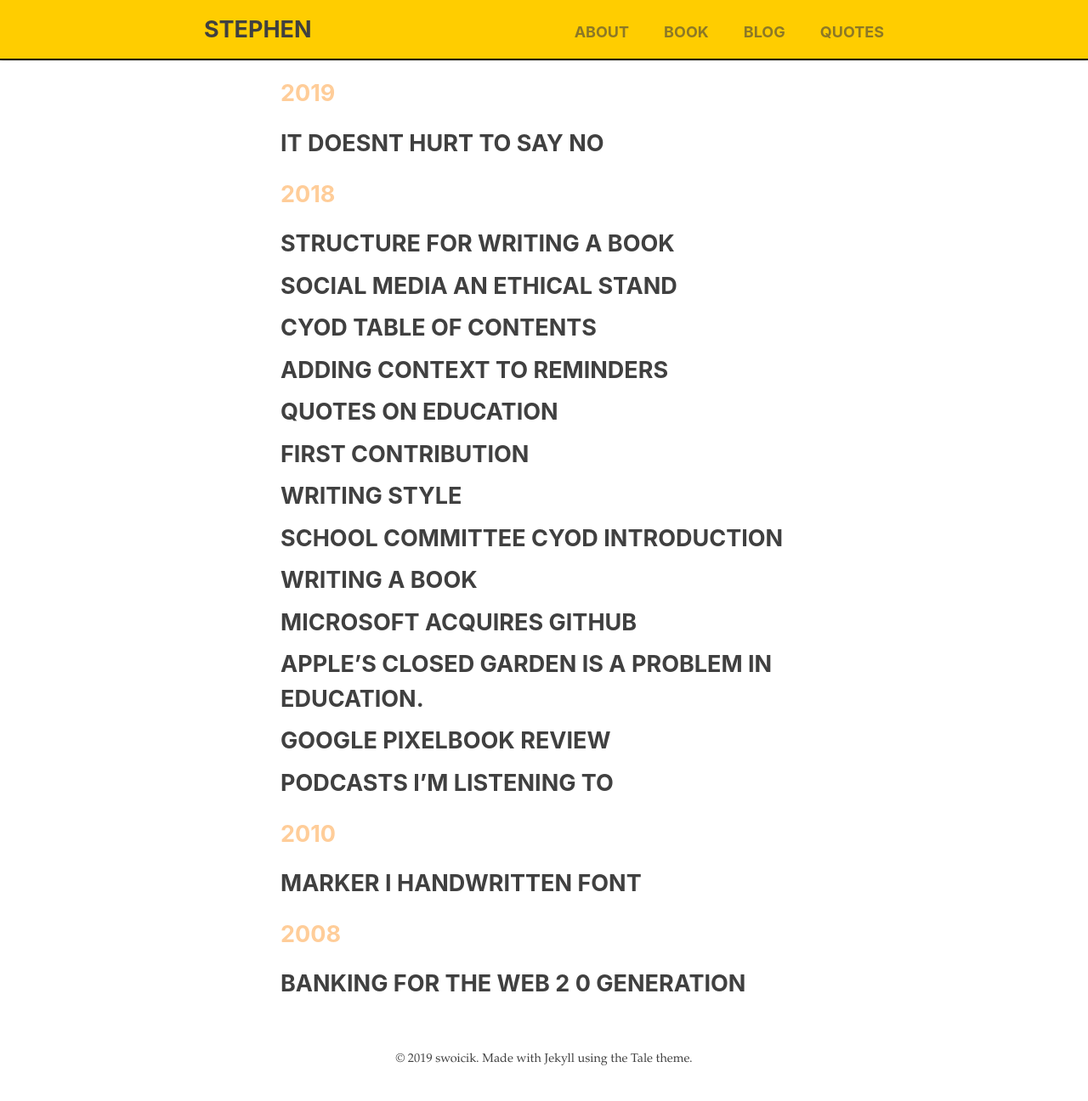
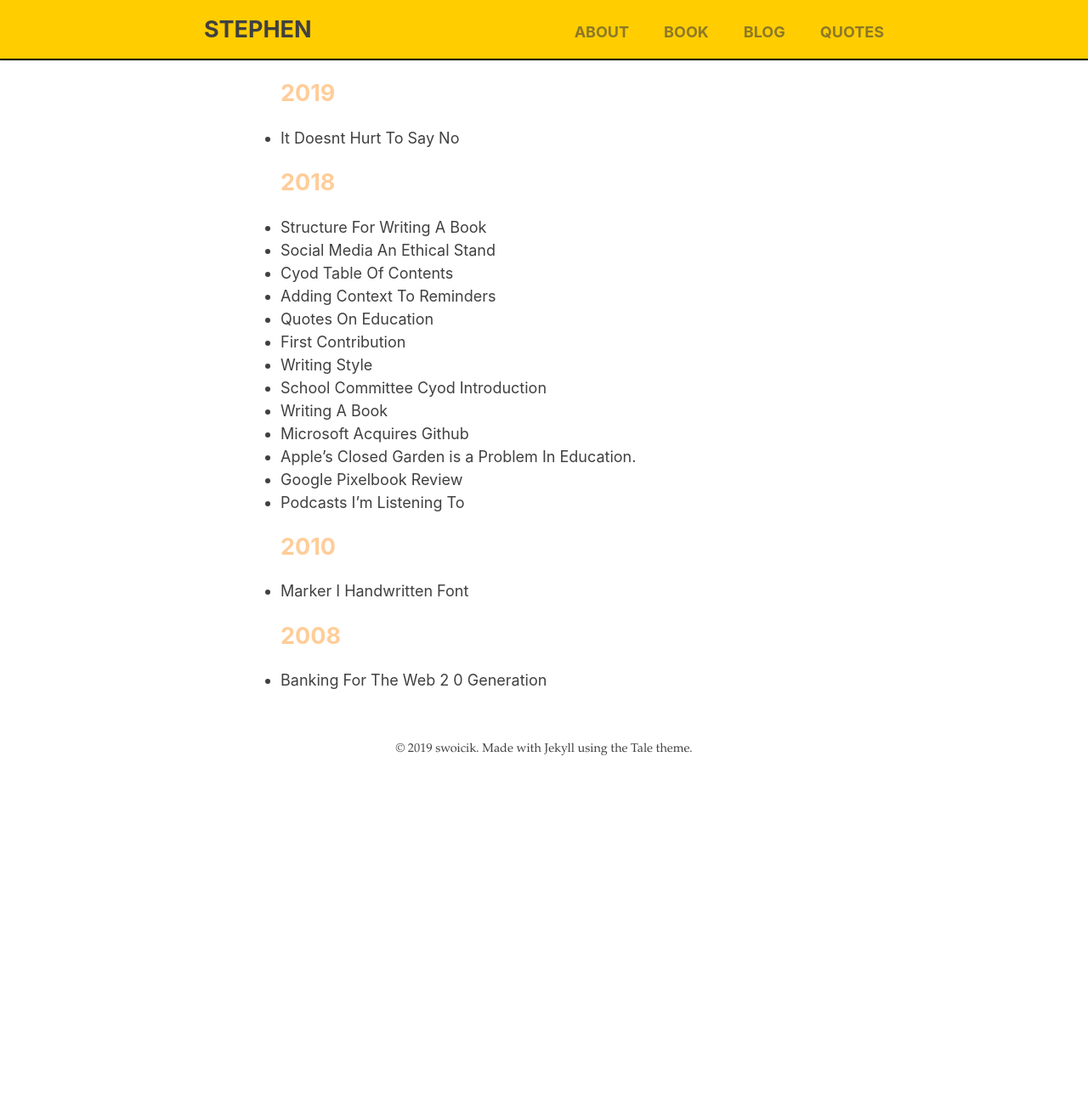
Before and after one commit to swoicik/swoicik.github.io, a Jekyll site: the page built from archive.html, in a window 1280 px wide. Shown: the whole page at 85% size. Built offline with Jekyll 4.4.1, drawn with Linux system fonts in a browser that asks for light colours; after the commit the page ends 931 px from its top, so only the background shows below that.

Commit message:
changed archive formatting

```diff
--- a/archive.html
+++ b/archive.html
@@ -20,7 +20,7 @@ permalink: /archive
       {% endif %}
     {% endunless %}
 
-    <li class="catalogue-title">
+    <li>
       {% if post.link %}
       <a href="{{ post.link }}">
       {% else %}
```
